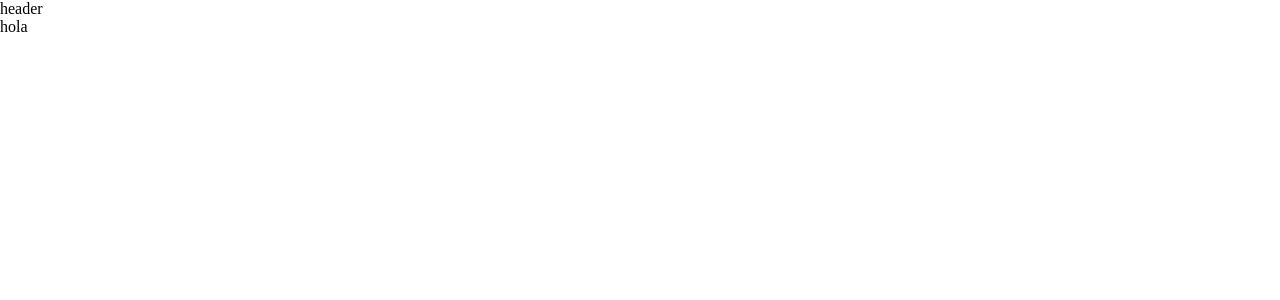
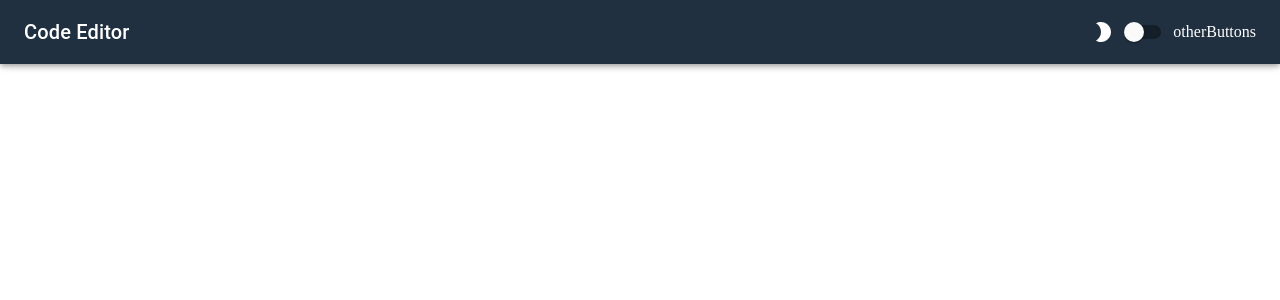
Before and after one commit to OLucho/code-editor, a React (Create React App) app: page /code-editor in a window 1280 px wide. Shown: the top 300 px of the page. Built offline with nearby package versions, Linux system fonts and the light colour scheme.

Commit message:
Adds Header, SignIn and SignOut components

```diff
--- /dev/null
+++ b/src/components/common/Header/Header.tsx
@@ -0,0 +1,39 @@
+import React from "react";
+import {
+  makeStyles,
+  AppBar,
+  Toolbar,
+  Typography,
+  Switch,
+} from "@material-ui/core";
+import { useAuth0 } from "@auth0/auth0-react";
+import { useAppDispatch, useAppSelector } from "../../../redux/hooks";
+import { toggleDarkMode } from "../../../redux/darkMode/reducer";
+import DarkModeIcon from "@material-ui/icons/Brightness2";
+
+export const Header: React.FC = () => {
+  const { isAuthenticated } = useAuth0();
+  const dispatch = useAppDispatch();
+  const darkMode = useAppSelector((state) => state.darkMode);
+  const handleDarkMode = () => dispatch(toggleDarkMode());
+
+  const useStyles = makeStyles({
+    title: {
+      flex: 1,
+    },
+  });
+  const classes = useStyles();
+
+  return (
+    <AppBar>
+      <Toolbar>
+        <Typography variant="h6" className={classes.title}>
+          Code Editor
+        </Typography>
+        <DarkModeIcon />
+        <Switch onChange={handleDarkMode} color="default" checked={darkMode} />
+        {isAuthenticated ? <div>Some buttons</div> : <div>otherButtons</div>}
+      </Toolbar>
+    </AppBar>
+  );
+};
--- a/src/routes/Routes.tsx
+++ b/src/routes/Routes.tsx
@@ -5,6 +5,7 @@ import { Switch, Route, Redirect } from "react-router";
 import { ProtectedRoute } from "../auth/ProtectedRoute";
 import Loading from "../components/common/Loading/Loading";
 import { routes } from "./routesList";
+import { Header } from "../components/common/Header/Header";
 
 const Routes: React.FC = () => {
   const useStyles = makeStyles(() => ({
@@ -27,7 +28,7 @@ const Routes: React.FC = () => {
 
   return (
     <div className={classes.main}>
-      <div>header</div>
+      <Header />
       <div className={classes.page}>
         <Switch>
           <ProtectedRoute
```
Also changed, not shown: src/auth/SignIn.tsx (added, +20 -0 lines), src/auth/SignUp.tsx (added, +22 -0 lines).
